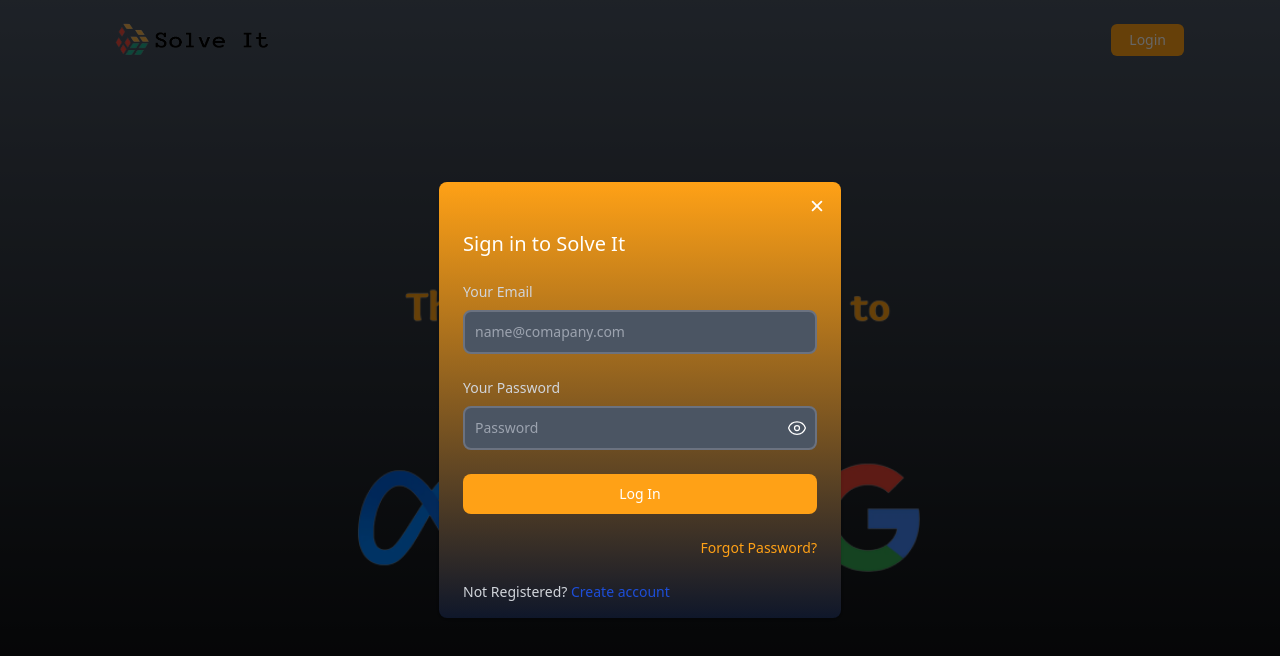
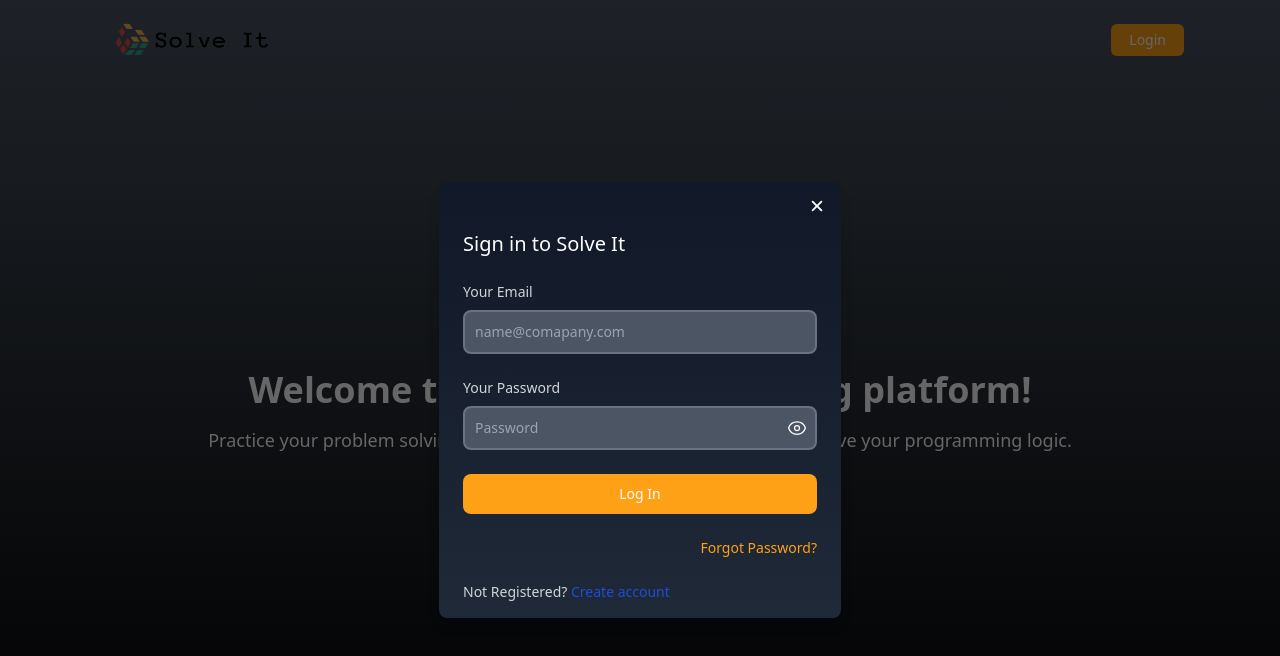
Before and after one commit to TomasLaus/solve-it, a Next.js app: page /auth in a window 1280 px wide. Both pictures are taken after a click on the button "Login". Shown: the top 656 px of the page. Built offline with nearby package versions, Linux system fonts and the light colour scheme; no server answers.

Commit message:
<ADD> Auth Modal - Home Page styles

```diff
--- a/src/components/Modals/AuthModal.tsx
+++ b/src/components/Modals/AuthModal.tsx
@@ -16,13 +16,13 @@ const AuthModal: React.FC<AuthModalProps> = () => {
   return (
 <>
   <div className='absolute top-0 left-0 w-full h-full flex items-center justify-center bg-black bg-opacity-60'></div>
-      <div className='w-full sm:w-[450px]  absolute top-[50%] left-[50%] translate-x-[-50%] translate-y-[-50%]  flex justify-center items-center'>
+  <div className='w-full sm:w-[450px] absolute top-[50%] left-[50%] translate-x-[-50%] translate-y-[-50%] flex justify-center items-center'>
     <div className='relative w-full h-full mx-auto flex items-center justify-center'>
-          <div className='bg-white rounded-lg shadow relative w-full bg-gradient-to-b from-brand-orange to-slate-900 mx-6'>
+      <div className='bg-white rounded-lg shadow-lg relative w-full bg-gradient-to-b from-gray-900 to-gray-800 mx-6'>
         <div className='flex justify-end p-2'>
           <button
             type='button'
-                className='bg-transparent  rounded-lg text-sm p-1.5 ml-auto inline-flex items-center hover:bg-gray-800 hover:text-white text-white'
+            className='bg-transparent rounded-lg text-sm p-1.5 ml-auto inline-flex items-center hover:bg-gray-800 hover:text-white text-white'
             onClick={closeModal}
           >
             <IoClose className='w-5 h-5' />
@@ -39,6 +39,7 @@ const AuthModal: React.FC<AuthModalProps> = () => {
     </div>
   </div>
 </>
+
   );
 };
 export default AuthModal;
--- a/src/pages/auth/index.tsx
+++ b/src/pages/auth/index.tsx
@@ -9,6 +9,7 @@ import { useAuthState } from 'react-firebase-hooks/auth';
 import { auth } from '@/firebase/firebase';
 import { useRouter } from 'next/router';
 import Image from 'next/image';
+import Link from 'next/link';
 
 type AuthPageProps = {};
 
@@ -27,17 +28,21 @@ const AuthPage: React.FC<AuthPageProps> = () => {
   if (pageLoading) return null;
 
   return (
-    <div className='bg-gradient-to-b from-gray-600 to-black h-screen relative'>
+    <div className='bg-gradient-to-b from-gray-600 to-black h-screen relative animate-fadeIn'>
       <div className='max-w-7xl mx-auto'>
         <Navbar />
-        <div className='flex items-center justify-center h-[calc(100vh-5rem)] pointer-events-none select-none'>
-          <Image
-            width={700}
-            height={700}
-            src='/hero.png'
-            alt='hero image'
-            // className='h-full pointer-events-auto'
-          />
+        <div className='flex items-center justify-center h-[calc(100vh-5rem)]'>
+          <div className='text-center text-white'>
+            <h1 className='text-4xl font-bold mb-4'>
+            Welcome to your problem-solving platform!
+            </h1>
+            <p className='text-lg mb-8'>
+            Practice your problem solving skills with challenging algorithms and improve your programming logic.
+            </p>
+            <Link href="/" className="bg-blue-600 hover:bg-blue-700 text-white font-bold py-2 px-4 rounded-full transition duration-300 transform hover:scale-105">
+              Start now
+            </Link>
+          </div>
         </div>
         {authModal.isOpen && <AuthModal />}
       </div>
--- a/src/styles/globals.css
+++ b/src/styles/globals.css
@@ -104,3 +104,16 @@ code {
   color: white;
   font-size: 1rem;
 }
+
+@keyframes fadeIn {
+  from {
+    opacity: 0;
+  }
+  to {
+    opacity: 1;
+  }
+}
+
+.animate-fadeIn {
+  animation: fadeIn 0.5s ease-out;
+}
```
Lines whose indentation alone changed are shown as unchanged.
